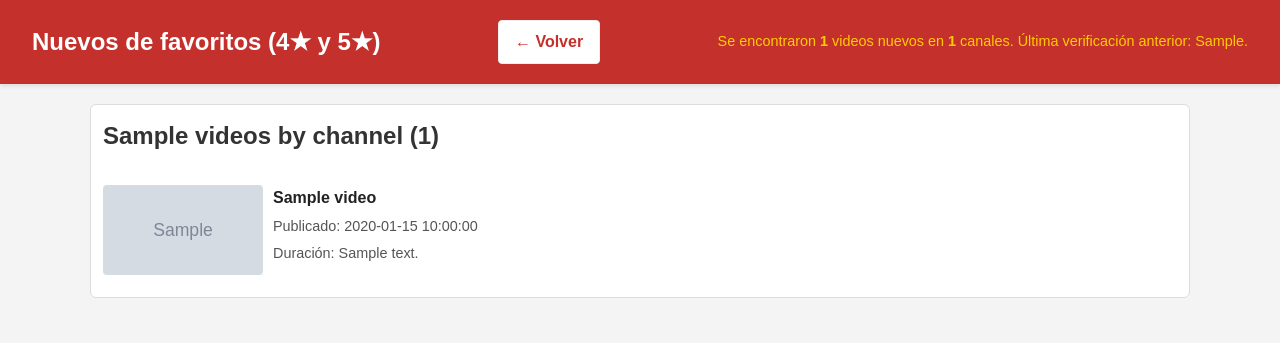
After one commit to feroliver/youtube-subscription-tagger, a Flask app: template templates/favorites_new.html in a window 1280 px wide. The commit adds this page. Shown: the top 343 px of the page. Run offline with Flask 2, Linux system fonts and the light colour scheme; the template is opened without the code that fills it: most values are stand-ins (such as "Sample title", 1, 10 or a date in 2020); grey boxes marked "Sample" are stand-in pictures; some libraries are stand-ins or nearby versions.

Commit message:
Add favorites new videos view with last-check tracking

```diff
--- a/app.py
+++ b/app.py
@@ -1,9 +1,9 @@
 import logging
-from flask import Flask, render_template, request, jsonify, redirect, url_for, session, make_response
+from collections import OrderedDict
+from flask import Flask, render_template, request, jsonify
 import database as db
 import youtube_api as yt
 import os
-import json
 import urllib.parse
 
 logging.basicConfig(level=logging.INFO, format='%(asctime)s - %(levelname)s - %(message)s')
@@ -11,15 +11,25 @@ logging.basicConfig(level=logging.INFO, format='%(asctime)s - %(levelname)s - %(
 app = Flask(__name__)
 app.secret_key = os.environ.get('FLASK_SECRET_KEY', 'dev-secret-key-replace-in-prod')
 
+
 def check_authentication():
     """Checks if the user appears to be authenticated (token exists)."""
     return os.path.exists(yt.TOKEN_PICKLE_FILE)
 
+
+def group_videos_by_channel(videos):
+    grouped = OrderedDict()
+    for video in videos:
+        channel_title = video.get('channel_title', 'Sin canal')
+        grouped.setdefault(channel_title, []).append(video)
+    return grouped
+
+
 @app.route('/')
 def index():
     """Main page: Displays channels and filters."""
-    user_channel_title = None # Initialize user title
-    service = None # Initialize service
+    user_channel_title = None
+    service = None
 
     if not check_authentication():
         logging.info("No token file found, attempting authentication...")
@@ -28,29 +38,23 @@ def index():
             return "Authentication required or failed. Please ensure you have 'client_secrets.json', necessary permissions, and run the app again to authorize.", 401
         logging.info("Authentication successful, proceeding.")
     else:
-        # If token exists, try to build service anyway to get user info
         service = yt.get_authenticated_service()
         if not service:
-            # If service fails even with token, force re-auth potentially
-             logging.warning("Token found but failed to build service. Authentication might be needed.")
-             # Optionally redirect to an error page or re-auth flow
-             return "Error connecting to YouTube service. Please try deleting token.pickle and restarting.", 500
+            logging.warning("Token found but failed to build service. Authentication might be needed.")
+            return "Error connecting to YouTube service. Please try deleting token.pickle and restarting.", 500
 
-    # --- Obtener título del canal del usuario ---
     if service:
         user_channel_title = yt.get_my_channel_info(service)
-    # --- Fin obtener título ---
 
-    # Fetch data from DB
     channels = db.get_all_channels()
     unique_tags = db.get_unique_tags()
     tag_colors = db.get_tag_colors()
+    favorites_new_count = db.get_favorite_video_cache_count()
 
-    # Optional: If DB is empty and we just authenticated, trigger initial fetch
-    if not channels and service and user_channel_title is not None: # Check service to avoid re-auth loop
+    if not channels and service and user_channel_title is not None:
         logging.info("Database is empty. Fetching subscriptions from YouTube API...")
         yt_subscriptions = yt.get_all_subscriptions(service)
-        if yt_subscriptions: # Check if fetch succeeded
+        if yt_subscriptions:
             logging.info(f"Adding {len(yt_subscriptions)} channels to the database.")
             for sub in yt_subscriptions:
                 db.add_or_update_channel(
@@ -60,20 +64,86 @@ def index():
                 )
             channels = db.get_all_channels()
             unique_tags = db.get_unique_tags()
-        elif yt_subscriptions is None: # Explicit check for API failure
-             logging.error("Failed to fetch subscriptions from YouTube API during initial load.")
-             # Show message or handle error - avoid infinite loop if API always fails
-             return "Error fetching subscriptions from YouTube. Please check API status or quotas.", 500
-        else: # API returned empty list
-             logging.warning("Fetched no subscriptions from YouTube API during initial load.")
+        elif yt_subscriptions is None:
+            logging.error("Failed to fetch subscriptions from YouTube API during initial load.")
+            return "Error fetching subscriptions from YouTube. Please check API status or quotas.", 500
+        else:
+            logging.warning("Fetched no subscriptions from YouTube API during initial load.")
+
+    return render_template(
+        'index.html',
+        channels=channels,
+        unique_tags=unique_tags,
+        tag_colors=tag_colors,
+        DEFAULT_TAG_COLOR=db.DEFAULT_TAG_COLOR,
+        user_channel_title=user_channel_title,
+        favorites_new_count=favorites_new_count
+    )
 
 
-    return render_template('index.html',
-                           channels=channels,
-                           unique_tags=unique_tags,
-                           tag_colors=tag_colors,
-                           DEFAULT_TAG_COLOR=db.DEFAULT_TAG_COLOR,
-                           user_channel_title=user_channel_title) # Pasar título a plantilla
+@app.route('/nuevos-favoritos')
+def favorites_new_videos():
+    service = yt.get_authenticated_service()
+    if not service:
+        return "Authentication required or failed for video fetch.", 401
+
+    favorite_channels = db.get_favorite_channels(min_rating=4)
+    last_check = db.get_last_favorites_check()
+
+    if not favorite_channels:
+        return render_template(
+            'favorites_new.html',
+            videos_by_channel=OrderedDict(),
+            total_new_videos=0,
+            total_channels=0,
+            warning_message=None,
+            last_check=last_check,
+            used_cache=False
+        )
+
+    fetched_videos = []
+    warning_message = None
+    used_cache = False
+
+    for channel in favorite_channels:
+        channel_videos = yt.get_new_videos_for_channel(
+            service,
+            channel_id=channel['channel_id'],
+            channel_title=channel['title'],
+            published_after=last_check,
+            max_pages=3
+        )
+        if channel_videos is None:
+            warning_message = (
+                "No se pudieron actualizar los videos en vivo de YouTube. "
+                "Mostrando el último resultado cacheado."
+            )
+            used_cache = True
+            break
+        fetched_videos.extend(channel_videos)
+
+    if used_cache:
+        videos = db.get_favorite_video_cache()
+    else:
+        videos = sorted(
+            fetched_videos,
+            key=lambda video: (video.get('channel_title', '').lower(), video.get('published_at', '')),
+            reverse=False
+        )
+        db.replace_favorite_video_cache(videos)
+        db.set_last_favorites_check(yt.utc_now_iso())
+
+    videos_by_channel = group_videos_by_channel(videos)
+
+    return render_template(
+        'favorites_new.html',
+        videos_by_channel=videos_by_channel,
+        total_new_videos=len(videos),
+        total_channels=len(videos_by_channel),
+        warning_message=warning_message,
+        last_check=last_check,
+        used_cache=used_cache
+    )
 
 
 @app.route('/refresh_from_youtube', methods=['POST'])
@@ -85,10 +155,9 @@ def refresh_from_youtube():
         return jsonify({"success": False, "message": "Authentication failed or required."}), 401
 
     yt_subscriptions = yt.get_all_subscriptions(service)
-    if yt_subscriptions is None: # Check if fetch failed
-         return jsonify({"success": False, "message": "Failed to fetch subscriptions from YouTube API."}), 500
+    if yt_subscriptions is None:
+        return jsonify({"success": False, "message": "Failed to fetch subscriptions from YouTube API."}), 500
 
-    # --- Lógica de Borrado ---
     logging.info(f"Fetched {len(yt_subscriptions)} channels from YouTube. Comparing with database...")
     api_channel_ids = {sub['channel_id'] for sub in yt_subscriptions}
     db_channel_ids = db.get_all_channel_ids()
@@ -100,13 +169,11 @@ def refresh_from_youtube():
         deleted_count = 0
         for channel_id in ids_to_delete:
             if db.delete_channel(channel_id):
-                 deleted_count += 1
+                deleted_count += 1
         logging.info(f"Successfully removed {deleted_count} channels.")
     else:
         logging.info("No channels found to remove from local DB.")
-    # --- Fin Lógica de Borrado ---
 
-    # --- Lógica de Añadir/Actualizar (Existente) ---
     added_updated_count = 0
     logging.info("Adding new subscriptions and updating existing ones...")
     for sub in yt_subscriptions:
@@ -117,11 +184,9 @@ def refresh_from_youtube():
         )
         added_updated_count += 1
     logging.info(f"Processed {added_updated_count} channels for add/update.")
-    # --- Fin Lógica de Añadir/Actualizar ---
 
     logging.info("Database update complete after refresh.")
 
-    # Return the updated list of channels and tags/colors for the frontend
     updated_channels = db.get_all_channels()
     updated_tags = db.get_unique_tags()
     updated_colors = db.get_tag_colors()
@@ -132,12 +197,11 @@ def refresh_from_youtube():
         "unique_tags": updated_tags,
         "tag_colors": updated_colors,
         "new_channel_ids": new_channel_ids
-        })
+    })
 
 
 @app.route('/api/tags/<channel_id>', methods=['POST'])
 def update_tags(channel_id):
-    """API endpoint to update tags for a given channel."""
     data = request.get_json()
     if not data or 'tags' not in data:
         return jsonify({"success": False, "message": "Missing 'tags' in request data."}), 400
@@ -158,20 +222,19 @@ def update_tags(channel_id):
             "unique_tags": unique_tags,
             "tag_colors": tag_colors
         })
-    else:
-        return jsonify({"success": False, "message": "Failed to update tags in database."}), 500
+
+    return jsonify({"success": False, "message": "Failed to update tags in database."}), 500
 
 
 @app.route('/api/tags/color/<tag_name>', methods=['POST'])
 def update_tag_color(tag_name):
-    """API endpoint para actualizar el color de un tag."""
     data = request.get_json()
     if not data or 'color' not in data:
         return jsonify({"success": False, "message": "Missing 'color' in request data."}), 400
 
     color = data['color']
     if not (color.startswith('#') and (len(color) == 7 or len(color) == 4)):
-         return jsonify({"success": False, "message": "Invalid color format (expecting #rrggbb or #rgb)."}), 400
+        return jsonify({"success": False, "message": "Invalid color format (expecting #rrggbb or #rgb)."}), 400
 
     decoded_tag_name = urllib.parse.unquote(tag_name)
     success = db.set_tag_color(decoded_tag_name, color)
@@ -183,20 +246,18 @@ def update_tag_color(tag_name):
             "tag": decoded_tag_name,
             "color": color,
             "all_colors": updated_colors
-            })
-    else:
-        return jsonify({"success": False, "message": "Failed to update tag color in database."}), 500
+        })
+
+    return jsonify({"success": False, "message": "Failed to update tag color in database."}), 500
 
 
 @app.route('/api/rating/<channel_id>', methods=['POST'])
 def update_rating(channel_id):
-    """API endpoint to update the rating for a given channel."""
     data = request.get_json()
     if not data or 'rating' not in data:
         return jsonify({"success": False, "message": "Missing 'rating' in request data."}), 400
 
     try:
-        # Allow None or integer rating
         rating_value = data['rating']
         if rating_value is not None:
             rating_value = int(rating_value)
@@ -208,17 +269,15 @@ def update_rating(channel_id):
     success = db.update_channel_rating(channel_id, rating_value)
 
     if success:
-        # Re-fetch the channels to get the updated order
         updated_channels = db.get_all_channels()
         return jsonify({
             "success": True,
             "channel_id": channel_id,
             "rating": rating_value,
-            # Optionally return all channels if frontend needs to redraw the whole list
             "channels": updated_channels
         })
-    else:
-        return jsonify({"success": False, "message": "Failed to update rating in database."}), 500
+
+    return jsonify({"success": False, "message": "Failed to update rating in database."}), 500
 
 
 if __name__ == '__main__':
--- a/static/style.css
+++ b/static/style.css
@@ -457,3 +457,86 @@ header h1 {
 .search-container {
     margin-bottom: 16px;
 }
+
+.favorites-link-button {
+    display: inline-flex;
+    align-items: center;
+    gap: 8px;
+    text-decoration: none;
+    background: #fff;
+    color: #c4302b;
+    padding: 0.5rem 1rem;
+    border-radius: 4px;
+    border: 1px solid #eee;
+    font-weight: bold;
+}
+
+.favorites-count {
+    background: #c4302b;
+    color: #fff;
+    border-radius: 12px;
+    min-width: 24px;
+    text-align: center;
+    padding: 2px 6px;
+    line-height: 1.2;
+}
+
+.favorites-page {
+    max-width: 1100px;
+    margin: 20px auto;
+    padding: 0 20px 30px;
+}
+
+.favorites-channel-group {
+    background: #fff;
+    border: 1px solid #ddd;
+    border-radius: 6px;
+    margin-bottom: 16px;
+    padding: 12px;
+}
+
+.favorites-channel-group h2 {
+    margin-top: 0;
+}
+
+.favorites-video-list {
+    list-style: none;
+    padding: 0;
+    margin: 0;
+}
+
+.favorites-video-item {
+    display: flex;
+    gap: 10px;
+    border-top: 1px solid #efefef;
+    padding: 10px 0;
+}
+
+.favorites-video-item:first-child {
+    border-top: none;
+}
+
+.favorites-thumbnail {
+    width: 160px;
+    height: 90px;
+    object-fit: cover;
+    border-radius: 4px;
+    flex-shrink: 0;
+}
+
+.favorites-video-meta a {
+    color: #222;
+    font-weight: 600;
+    text-decoration: none;
+}
+
+.favorites-video-meta a:hover {
+    color: #c4302b;
+    text-decoration: underline;
+}
+
+.favorites-video-meta p {
+    margin: 4px 0;
+    font-size: 0.9rem;
+    color: #555;
+}
--- /dev/null
+++ b/templates/favorites_new.html
@@ -0,0 +1,50 @@
+<!DOCTYPE html>
+<html lang="es">
+<head>
+    <meta charset="UTF-8">
+    <meta name="viewport" content="width=device-width, initial-scale=1.0">
+    <title>Nuevos de favoritos</title>
+    <link rel="stylesheet" href="{{ url_for('static', filename='style.css') }}">
+</head>
+<body>
+    <header>
+        <h1>Nuevos de favoritos (4★ y 5★)</h1>
+        <a href="{{ url_for('index') }}" class="favorites-link-button">← Volver</a>
+        <p id="refresh-status">
+            Se encontraron <strong>{{ total_new_videos }}</strong> videos nuevos en <strong>{{ total_channels }}</strong> canales.
+            {% if last_check %}
+                Última verificación anterior: {{ last_check }}.
+            {% endif %}
+        </p>
+        {% if warning_message %}
+            <p class="error">{{ warning_message }}</p>
+        {% endif %}
+    </header>
+
+    <main class="favorites-page">
+        {% if videos_by_channel %}
+            {% for channel_title, videos in videos_by_channel.items() %}
+                <section class="favorites-channel-group">
+                    <h2>{{ channel_title }} <span>({{ videos|length }})</span></h2>
+                    <ul class="favorites-video-list">
+                        {% for video in videos %}
+                            <li class="favorites-video-item">
+                                <img src="{{ video.thumbnail_url if video.thumbnail_url else url_for('static', filename='placeholder.png') }}" alt="Miniatura de {{ video.title }}" class="favorites-thumbnail">
+                                <div class="favorites-video-meta">
+                                    <a href="{{ video.video_url }}" target="_blank" rel="noopener noreferrer">{{ video.title }}</a>
+                                    <p>Publicado: {{ video.published_at }}</p>
+                                    {% if video.duration_text %}
+                                        <p>Duración: {{ video.duration_text }}</p>
+                                    {% endif %}
+                                </div>
+                            </li>
+                        {% endfor %}
+                    </ul>
+                </section>
+            {% endfor %}
+        {% else %}
+            <p>No hay videos nuevos para mostrar en este momento.</p>
+        {% endif %}
+    </main>
+</body>
+</html>
--- a/templates/index.html
+++ b/templates/index.html
@@ -10,6 +10,10 @@
     <header>
         <h1>Canales Suscriptos de: {{ user_channel_title if user_channel_title else 'Ti' }}</h1>
         <button id="refresh-button">Refresh from YouTube</button>
+        <a href="{{ url_for('favorites_new_videos') }}" class="favorites-link-button">
+            Nuevos de favoritos
+            <span class="favorites-count">{{ favorites_new_count }}</span>
+        </a>
         <button id="new-channels-button" disabled>NEW</button>
         <p id="refresh-status"></p>
     </header>
```
Also changed, not shown: database.py (+193 -34 lines), youtube_api.py (+125 -21 lines).
